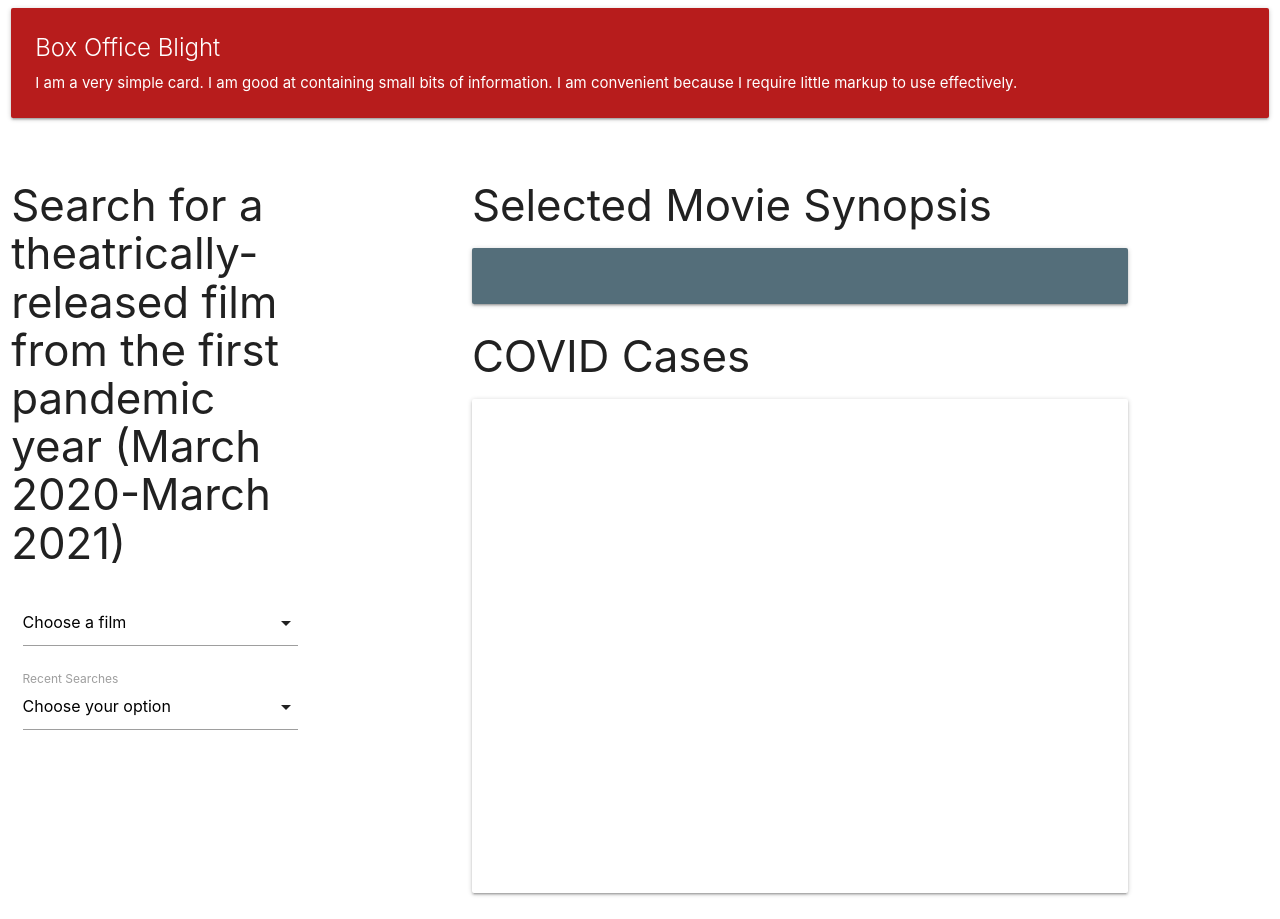
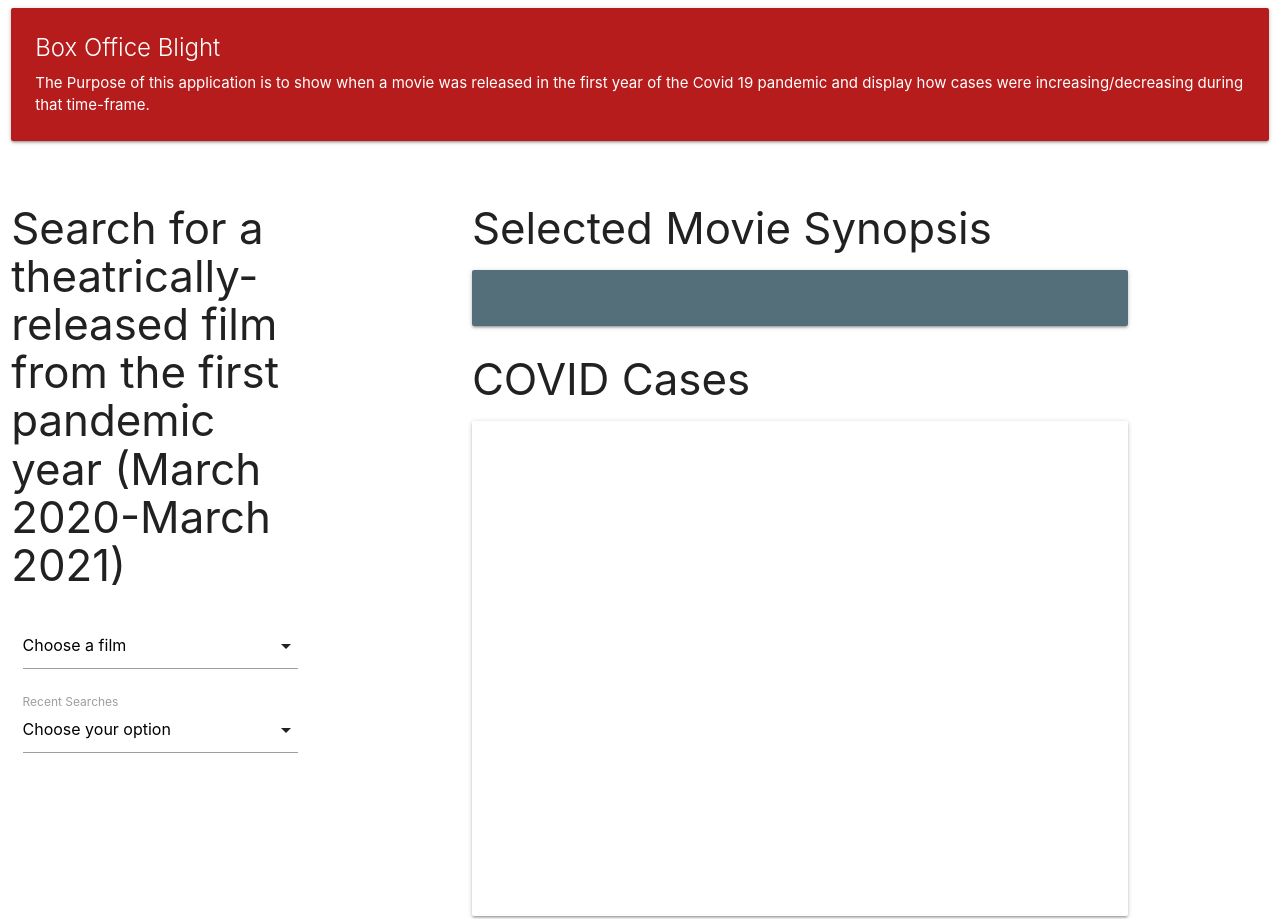
Before and after one commit to dwarrick91/Box-Office-Blight, a plain HTML site: page index.html in a window 1280 px wide. Drawn offline with nearby package versions, Linux system fonts and the light colour scheme.

Commit message:
fixed html issue

```diff
--- a/index.html
+++ b/index.html
@@ -18,8 +18,7 @@
             <div class="card #B71C1C red darken-4">
                 <div class="card-content white-text">
                     <span class="card-title">Box Office Blight</span>
-                    <p>I am a very simple card. I am good at containing small bits of information.
-                        I am convenient because I require little markup to use effectively.</p>
+                    <p>The Purpose of this application is to show when a movie was released in the first year of the Covid 19 pandemic and display how cases were increasing/decreasing during that time-frame.</p>
                 </div>
             </div>
         </div>
```
